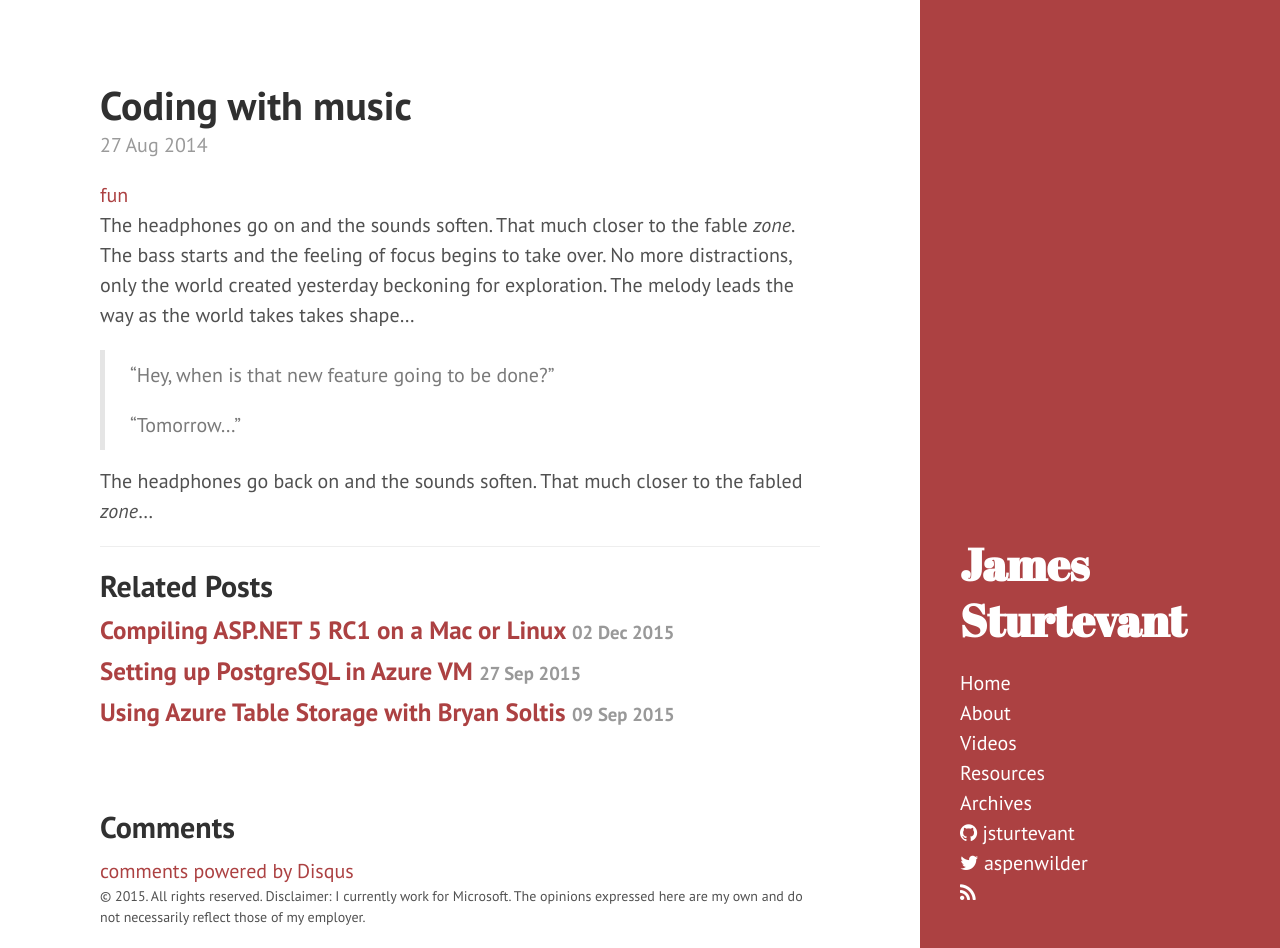
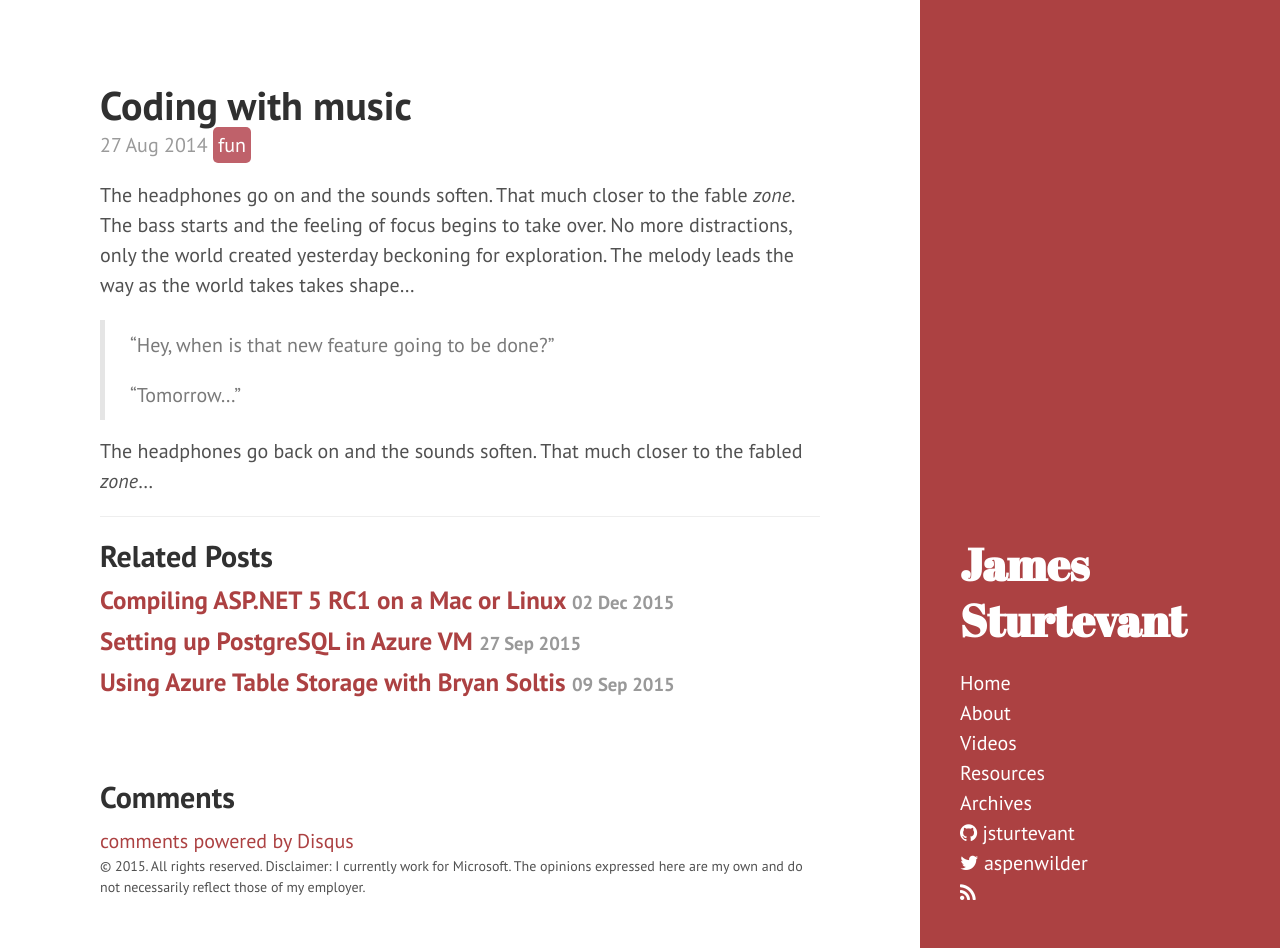
Before and after one commit to jsturtevant/jsturtevant.github.io, a Jekyll site: the page built from _posts/2014-08-27-Coding-with-music.markdown, in a window 1280 px wide and 948 px high. Built offline with Jekyll 4.4.1, drawn with Linux system fonts in a browser that asks for light colours; nearby versions of some CDN libraries; Markdown is read by kramdown in place of the engine named in the settings; comment, search, counter and statistics services are not loaded.

Commit message:
updated visual for tag

```diff
--- a/_layouts/post.html
+++ b/_layouts/post.html
@@ -4,8 +4,10 @@ layout: default
 
 <div class="post">
   <h1 class="post-title">{{ page.title }}</h1>
-  <span class="post-date">{{ page.date | date_to_string }}</span>
-  <a class="category" href="/archives/#{{page.categories | first}}">{{ page.categories | first }}</a>
+  <div class="metadata">
+    <span class="post-date">{{ page.date | date_to_string }}</span>
+    <a class="category" href="/archives/#{{page.categories | first}}">{{ page.categories | first }}</a>
+  </div>
 
   {{ content }}
 </div>
--- a/public/css/site.css
+++ b/public/css/site.css
@@ -87,3 +87,20 @@ footer {
 #archives .posts ul{
   list-style: none;
 }
+
+.post-date {
+  /*override poole.css*/
+  display: inline;
+}
+
+.metadata {
+    margin-top: -.5rem;
+    margin-bottom: 1rem;
+}
+
+.metadata a.category{
+  background-color: #bf616a;
+  color: #FFF;
+  border-radius: 5px;
+  padding: 5px
+}
```
